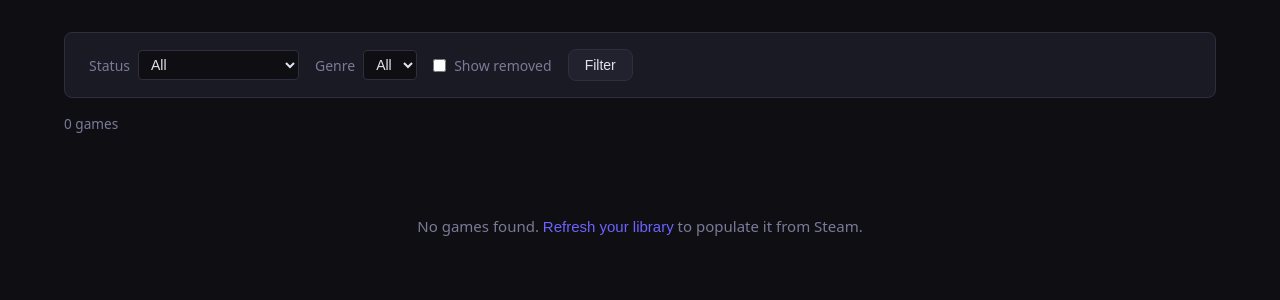
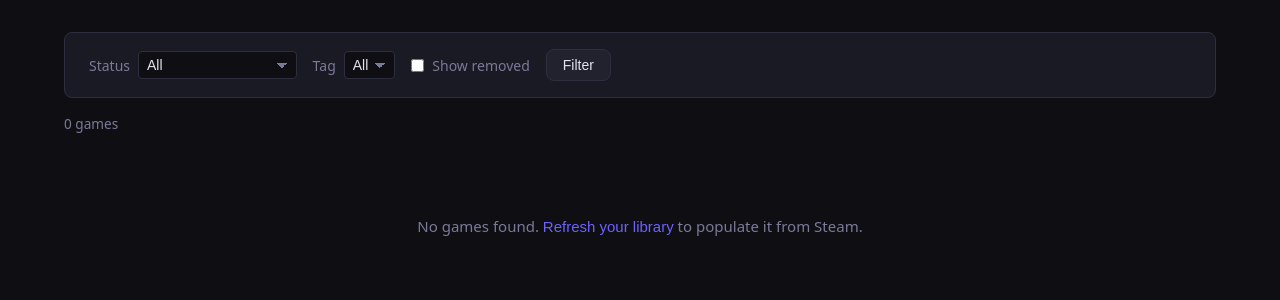
Before and after one commit to floxnt/gamepile, a FastAPI app: page /library in a window 1280 px wide. Shown: the part 53-353 px from the top of the page. Run offline with FastAPI, Linux system fonts and the light colour scheme; data that the repository does not hold is empty; parts of the project's set-up code (start-up, migrations or seed data) failed here and were passed over; some libraries are stand-ins or nearby versions.

Commit message:
library: fit all 11 columns visibly + swap genre filter for tags
The 11-column markup landed in the v2.5 column refinement but the table
overflowed the 1200px viewport without a visible scroll affordance, so
columns past Developer were effectively hidden. Compact the table so
all columns fit at typical window width:
  - cell padding 0.55/0.75rem → 0.45/0.5rem
  - header sort-link padding 0.6/0.75rem → 0.55/0.5rem
  - body font 0.875rem → 0.82rem (header 0.8rem → 0.72rem)
  - game-name min-width 200px → 140px (added 220px max-width)
  - library-tags max-width 220px → 180px
  - new library-developer cell with 140px max-width and wrapping

Replace the Genre filter with a Tag filter populated from distinct
SteamSpy user_tags values (matches the column data). genre_filter route
param renamed to tag_filter; matching is exact tag equality, not
substring (genres were comma-joined free-text, tags are normalised).

Fix the white-on-white select dropdown regression on WebKit GTK by
adding appearance:none plus a CSS-drawn arrow. The native control had
been ignoring our background/color overrides and falling back to the
system light theme.

Co-Authored-By: Claude Opus 4.7 (1M context) <noreply@anthropic.com>

```diff
--- a/app/routes/library.py
+++ b/app/routes/library.py
@@ -136,30 +136,34 @@ def _build_sort_headers(
 def _apply_filters_and_sort(
     all_games: list[GameWithState],
     status_filter: str,
-    genre_filter: str,
+    tag_filter: str,
     sort: str,
     direction: str,
 ) -> list[GameWithState]:
     if status_filter:
         all_games = [g for g in all_games if g.state.status.value == status_filter]
-    if genre_filter:
-        all_games = [g for g in all_games if genre_filter.lower() in g.game.genres.lower()]
+    if tag_filter:
+        needle = tag_filter.lower()
+        all_games = [
+            g for g in all_games
+            if any(t.lower() == needle for t in g.game.user_tags_list())
+        ]
     return _sort_games(all_games, sort, direction)
 
 
-def _collect_genres(games: list[GameWithState]) -> list[str]:
-    genres: set[str] = set()
+def _collect_tags(games: list[GameWithState]) -> list[str]:
+    tags: set[str] = set()
     for gws in games:
-        for g in gws.game.genre_list():
-            genres.add(g)
-    return sorted(genres)
+        for t in gws.game.user_tags_list():
+            tags.add(t)
+    return sorted(tags, key=str.lower)
 
 
 @router.get("/library", response_class=HTMLResponse)
 async def library_page(
     request: Request,
     status_filter: str = "",
-    genre_filter: str = "",
+    tag_filter: str = "",
     show_removed: bool = False,
     sort: str = "",
     dir: str = "asc",
@@ -167,13 +171,13 @@ async def library_page(
     with db.get_db() as conn:
         all_games = db.get_games_with_state(conn, active_only=not show_removed)
 
-    genres = _collect_genres(all_games)
+    tags = _collect_tags(all_games)
 
-    games = _apply_filters_and_sort(all_games, status_filter, genre_filter, sort, dir)
+    games = _apply_filters_and_sort(all_games, status_filter, tag_filter, sort, dir)
 
     filter_params = {
         "status_filter": status_filter,
-        "genre_filter": genre_filter,
+        "tag_filter": tag_filter,
         "show_removed": "true" if show_removed else "",
     }
     sort_headers = _build_sort_headers(sort, dir, filter_params)
@@ -181,9 +185,9 @@ async def library_page(
     return templates.TemplateResponse(request, "library.html", {
         "games": games,
         "all_statuses": _ALL_STATUSES,
-        "genres": genres,
+        "tags": tags,
         "status_filter": status_filter,
-        "genre_filter": genre_filter,
+        "tag_filter": tag_filter,
         "show_removed": show_removed,
         "sort": sort,
         "dir": dir,
@@ -195,7 +199,7 @@ async def library_page(
 async def library_rows(
     request: Request,
     status_filter: str = "",
-    genre_filter: str = "",
+    tag_filter: str = "",
     show_removed: bool = False,
     sort: str = "",
     dir: str = "asc",
@@ -204,7 +208,7 @@ async def library_rows(
     with db.get_db() as conn:
         all_games = db.get_games_with_state(conn, active_only=not show_removed)
 
-    games = _apply_filters_and_sort(all_games, status_filter, genre_filter, sort, dir)
+    games = _apply_filters_and_sort(all_games, status_filter, tag_filter, sort, dir)
 
     return templates.TemplateResponse(request, "partials/library_rows.html", {
         "games": games,
--- a/app/static/style.css
+++ b/app/static/style.css
@@ -572,6 +574,24 @@ input[type="text"] {
   padding: 0.3rem 0.5rem;
   font-size: 0.875rem;
   color-scheme: dark;
+  appearance: none;
+  -webkit-appearance: none;
+  -moz-appearance: none;
+}
+
+select {
+  /* Custom dropdown arrow — replaces the native one we just suppressed */
+  background-image: linear-gradient(45deg, transparent 50%, var(--muted) 50%),
+                    linear-gradient(135deg, var(--muted) 50%, transparent 50%);
+  background-position: calc(100% - 14px) 50%, calc(100% - 9px) 50%;
+  background-size: 5px 5px, 5px 5px;
+  background-repeat: no-repeat;
+  padding-right: 1.6rem;
+}
+
+select:focus {
+  outline: 1px solid var(--accent);
+  outline-offset: -1px;
 }
 
 /* Option elements inside <select> need explicit dark colors; WebKit won't
--- a/app/templates/library.html
+++ b/app/templates/library.html
@@ -17,11 +17,11 @@
     </label>
 
     <label>
-      Genre
-      <select name="genre_filter" onchange="this.form.submit()">
+      Tag
+      <select name="tag_filter" onchange="this.form.submit()">
         <option value="">All</option>
-        {% for g in genres %}
-          <option value="{{ g }}" {% if genre_filter == g %}selected{% endif %}>{{ g }}</option>
+        {% for t in tags %}
+          <option value="{{ t }}" {% if tag_filter == t %}selected{% endif %}>{{ t }}</option>
         {% endfor %}
       </select>
     </label>
--- a/app/templates/partials/library_row.html
+++ b/app/templates/partials/library_row.html
@@ -18,7 +18,7 @@
       —
     {% endif %}
   </td>
-  <td>{{ gws.game.developer if gws.game.developer else "—" }}</td>
+  <td class="library-developer">{{ gws.game.developer if gws.game.developer else "—" }}</td>
   <td>
     {% if gws.game.hltb_main_hours %}
       {{ "%.1f"|format(gws.game.hltb_main_hours) }}h
```
Also changed, not shown: other parts of app/static/style.css (+25 -15 lines).
